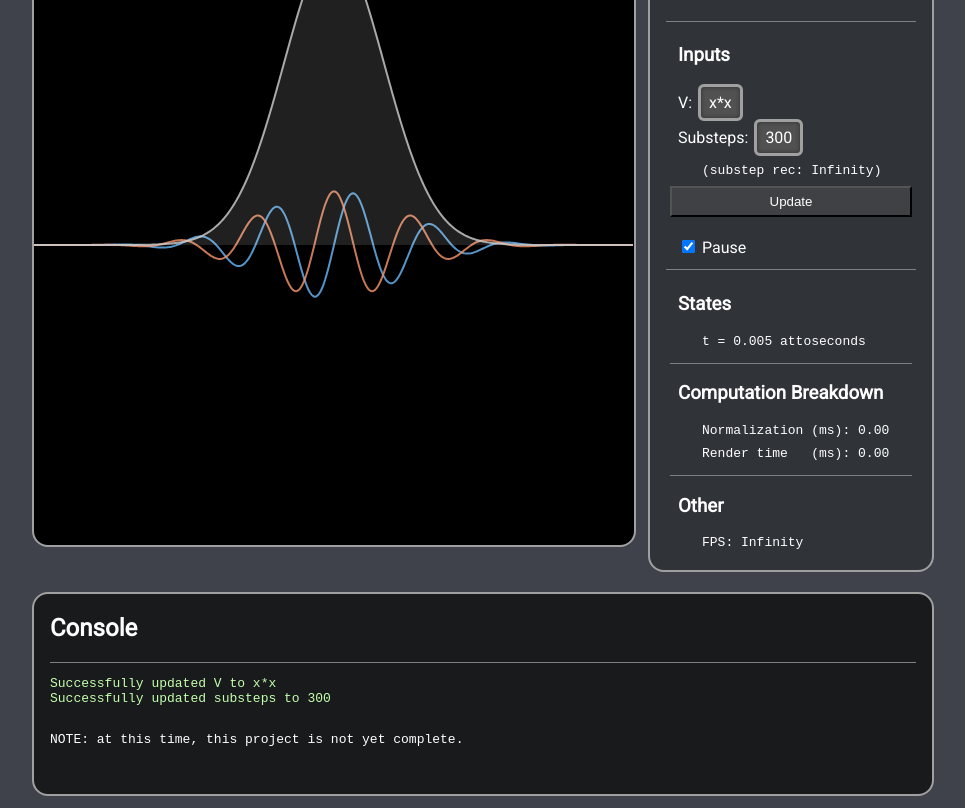
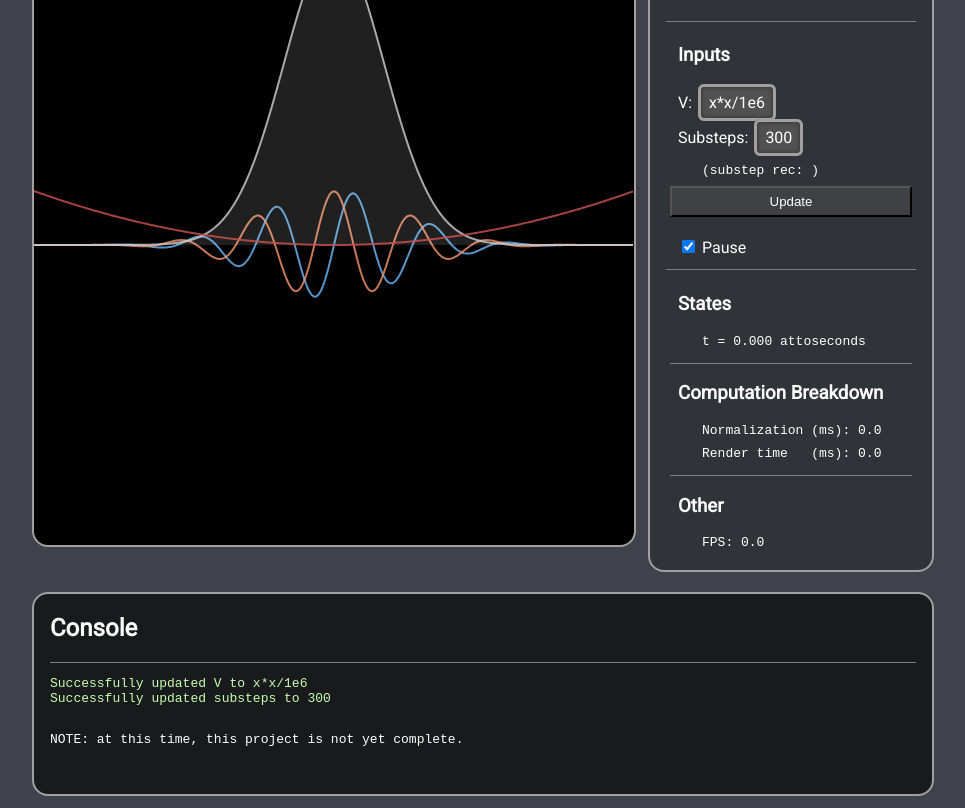
Before and after one commit to piano-miles/Wavefunction-Simulator, a plain HTML site: page index.html in a window 1280 px wide. Both pictures are taken after a click on the button "Update". Shown: the part 142-950 px from the top of the page, without its empty margins (157-1122 px from the left). Drawn offline with Linux system fonts and the light colour scheme.

Commit message:
Made stuff better basically

```diff
--- a/index.html
+++ b/index.html
@@ -43,7 +43,7 @@
                             <div class="iblock">
                                 <label class="label">V: </label>
                                 <p class="inline">
-                                    <span class="input" role="textbox" id="V" contenteditable> x*x </span>
+                                    <span class="input" role="textbox" id="V" contenteditable> x*x/1e6 </span>
                                 </p>
                             </div>
 
@@ -71,22 +71,22 @@
                         <div class="flex-child parameters-div" id="outputs">
                             <div class="parameter-group">
                                 <h3 class="parameters-head">States</h3>
-                                <pre class="parameters-text" id="t">t=</pre>
+                                <pre class="parameters-text" id="t">t = 0.000 attoseconds</pre>
                             </div>
 
                             <hr>
 
                             <div class="parameter-group">
                                 <h3 class="parameters-head">Computation Breakdown</h3>
-                                <pre class="parameters-text" id="t1">Normalization (ms): </pre>
-                                <pre class="parameters-text" id="t2">Render time (ms): </pre>
+                                <pre class="parameters-text" id="t1">Normalization (ms): 0.0</pre>
+                                <pre class="parameters-text" id="t2">Render time   (ms): 0.0</pre>
                             </div>
 
                             <hr>
 
                             <div class="parameter-group">
                                 <h3 class="parameters-head">Other</h3>
-                                <pre class="parameters-text" id="fps">FPS: </pre>
+                                <pre class="parameters-text" id="fps">FPS: 0.0</pre>
                             </div>
                         </div>
 
@@ -104,7 +104,7 @@
         </div>
     </div>
 
-    <script src="main.js"></script>
+    <script src="mini.js"></script>
 </body>
 
 </html>
--- a/main.js
+++ b/main.js
@@ -1,26 +1,53 @@
+var console_out; // Make global
+
 function setup() {
     const canvas = document.getElementById("canvas");
     let console_output = document.getElementById("console-p");
+
+    console_out = function () {
+        let a = arguments;
+        if (a.length == 3 || a.length == 4 && a[3]) {
+            let value = a[0];
+            let type = a[1];
+            let action = a[2];
+
+            if (type == 'red') {
+                type = '#ed2f2f';
+            } else if (type == 'green') {
+                type = '#c4ffad';
+            } else if (type == 'white') {
+                type = '#ffffff';
+            }
+            console_output.style.color = type;
+
+            if (action == 'add') {
+                console_output.innerHTML += value;
+            } else {
+                console_output.innerHTML = value;
+            }
+        } else {
+            if (a[3]) throw "Incorrect number of arguments passed (" + a.length + ").";
+        };
+    }
 
     if (canvas.getContext) {
         canvas.width = 600;
         canvas.height = 600;
 
-        try {
-            draw();
-        } catch (error) {
+        //try {
+        draw();
+        /*} catch (error) {
             console_output.style.color = '#ed2f2f';
             console_output.innerHTML = "Uh oh. Looks like there's a problem with the code.\nPlease paste the following line(s) in a pull request:\n\n";
             console_output.innerHTML += "error message:  " + error.message + "\n";
             console_output.innerHTML += "error name:     " + error.name.message;
-        }
+        }*/
     } else {
         if (canvas.outerHTML) {
             try {
                 canvas.outerHTML = `<h1>There was an issue with canvas.</h1>`;
             } finally {
-                console_output.style.color = '#ed2f2f';
-                console_output.innerHTML = "Uh oh. Looks like there's a problem with canvas.";
+                console_out("Uh oh. Looks like there's a problem with canvas.", "red", "set")
             }
         }
     }
@@ -44,6 +71,7 @@ function draw() {
     let t1 = document.getElementById("t1");
     let t2 = document.getElementById("t2");
 
+    // HTML elements
     let V_display = document.getElementById("V");
     let time_display = document.getElementById("t");
     let fps_display = document.getElementById("fps");
@@ -52,9 +80,25 @@ function draw() {
     let paused = document.getElementById("paused");
     let console_output = document.getElementById("console-p");
 
+    // Parameters
+    let fps = 0;
+    let substeps = 400;
+    let global_time = 0;
+    let dt = 0.01;
+
     let init = true;
     let V = []; // Potential
-    let Vfunc = "x*x";
+    let Vfunc = '';
+
+    // Init
+    let wfunc = new Array(600).fill([0, 0]); //Wave function
+    let wf2 = new Array(600).fill(0); //Square density
+
+    // Accumulating computation time counters
+    let t1acc = 0;
+    let t2acc = 0;
+    let frame = 0;
+    let toacc = 0; // total
 
     //
     // Function definitions
@@ -119,22 +163,26 @@ function draw() {
         ctx.stroke();
     }
 
-    function sqa(wfunc) {
-        return wfunc.map(a => a[0] * a[0] + a[1] * a[1]);
+    function sqa(wf_local) {
+        return wf_local.map(a => a[0] * a[0] + a[1] * a[1]);
     }
 
-    function normalise(wfunc, sqd) {
+    function normalise(wf_local, sqd) {
         RMS = 0;
         sqd.forEach(a =>
             RMS += a // Integrate <wfunc|wfunc>
         )
         RMS = Math.sqrt(RMS); // Root
-        return wfunc.map(x => x.map(y => y / RMS)); // Normalise
+        return wf_local.map(x => x.map(y => y / RMS)); // Normalise
     }
 
-    document.getElementById("update").onclick = function () {
+    function update_inputs() {
+        console.log("updating inputs");
+
         let vin = V_display.innerHTML.trim();
         maths.forEach(e => vin.replace(e, 'Math.' + e));
+        success = false;
+
         try {
             for (let x = 0; x < 600; x++) {
                 let y = eval(vin);
@@ -143,58 +191,61 @@ function draw() {
 
             computePotential();
 
-            console_output.style.color = '#c4ffad';
-            console_output.innerHTML = "Successfully updated V to " + Vfunc + "\n";
+            console_out("Successfully updated V to " + Vfunc + "\n", "green", "set");
 
             let subin = substep_display.innerHTML.trim();
             try {
                 subin = Math.floor(subin) + 0;
                 if (subin > 0 && subin < Infinity) {
                     substeps = subin;
-                    console_output.style.color = '#c4ffad';
-                    console_output.innerHTML += "Successfully updated substeps to " + substeps;
+                    console_out("Successfully updated substeps to " + substeps, "green", "add");
+                    success = true;
                 } else {
-                    console_output.style.color = '#ed2f2f';
-                    console_output.innerHTML += "ERROR:\nUpdating substeps:\n" + "Invalid value.\nPlease make sure it is a positive non-zero int.";
+                    console_out("ERROR:\nUpdating substeps:\n" + "Invalid value.\nPlease make sure it is a positive non-zero int.", "red", "add");
                 }
             } catch (error) {
-                console_output.style.color = '#ed2f2f';
-                console_output.innerHTML += "ERROR:\nUpdating substeps:\n" + error;
+                console_out("ERROR:\nUpdating substeps:\n" + error, "red", "add");
             }
         } catch (error) {
-            console_output.style.color = '#ed2f2f';
-            console_output.innerHTML = "ERROR:\nUpdating potential:\n" + error;
+            console_out("ERROR:\nUpdating potential:\n" + error, "red", "set");
+        }
+
+        if (success) {
+            ctx.clearRect(0, 0, canvas.width, canvas.height);
+            renderPath(wfunc, wf2);
         }
     }
+
+    function initialise() {
+        for (let i = 0; i < 600; i++) {
+            let j = (i - 300) * 0.01;
+            let amplitude = complex_exponential(j * 8, Math.exp(-j * j));
+            wfunc[i] = amplitude; // Complex number as [r, i]
+            let sq = amplitude[0] * amplitude[0] + amplitude[1] * amplitude[1];
+            wf2[i] = sq;
+        }
+
+        wf2 = sqa(wfunc); // Compute square density
+        wfunc = normalise(wfunc, wf2); // Normalise wavefunction
+        update_inputs(false); // Load inputs and render on canvas
+
+        console_out('To begin, uncheck the "pause" box.', 'white', 'set');
+    }
+
+    document.getElementById("update").addEventListener('click', event => {
+        update_inputs();
+    });
 
     //
     // Draw
     //
 
-    // Init
-    let wfunc = []; //Wave function
-    let wf2 = []; //Square density
-    for (let i = 0; i < 600; i++) {
-        let j = (i - 300) * 0.01;
-        let amplitude = complex_exponential(j * 8, Math.exp(-j * j));
-        wfunc.push(amplitude); // Complex number as [r, i]
-        let sq = amplitude[0] * amplitude[0] + amplitude[1] * amplitude[1];
-        wf2.push(sq);
-    }
-
-    // Accumulating computation time counters
-    let t1acc = 0;
-    let t2acc = 0;
-    let frame = 0;
-    let toacc = 0; // total
-    let fps = 0;
-    let substeps = 400;
-    let global_time = 0;
-    let dt = 0.01;
+    // Initialise wavefunction
+    initialise();
 
     // Loop
     function update() {
-        if (!paused.checked || init) {
+        if (!paused.checked) {
 
             let times = [];
 
@@ -239,12 +290,12 @@ function draw() {
             // Loop
             frame++;
             if (frame >= 240) frame = 0;
-            init = false;
         }
 
         requestAnimationFrame(update);
     }
 
     // Begin loop
+    init = false;
     update();
 }
--- /dev/null
+++ b/mini.js
@@ -0,0 +1,132 @@
+var setup, draw, console_out;
+(function () {
+    var _$0 = this,
+        _2 = function () {
+            let e = document.getElementById("canvas"),
+                t = document.getElementById("console-p");
+            if (console_out = function () {
+                var e = arguments;
+                if (3 == e.length || 4 == e.length && e[3]) {
+                    let n = e[0],
+                        o = e[1],
+                        $ = e[2];
+                    "red" == o ? o = "#ed2f2f" : "green" == o ? o = "#c4ffad" : "white" == o && (o = "#ffffff"), t.style.color = o, "add" == $ ? t.innerHTML += n : t.innerHTML = n
+                } else if (e[3]) throw "Incorrect number of arguments passed (" + e.length + ")."
+            }, e.getContext) e.width = 600, e.height = 600, draw();
+            else if (e.outerHTML) try {
+                e.outerHTML = "<h1>There was an issue with canvas.</h1>"
+            } finally {
+                    console_out("Uh oh. Looks like there's a problem with canvas.", "red", "set")
+                }
+        },
+        _3 = function () {
+            let canvas = document.getElementById("canvas"),
+                ctx = canvas.getContext("2d");
+            ctx.globalCompositeOperation = "destination-over";
+            let yscale = 600,
+                xscale = 1,
+                tscale = 1,
+                maths = ["abs", "acos", "asin", "atan", "cbrt", "ceil", "cos", "cosh", "exp", "floor", "hypot", "log", "max", "min", "pow", "random", "round", "sign", "sin", "sinh", "sqrt", "tan", "tanh", "trunc"],
+                t1 = document.getElementById("t1"),
+                t2 = document.getElementById("t2"),
+                V_display = document.getElementById("V"),
+                time_display = document.getElementById("t"),
+                fps_display = document.getElementById("fps"),
+                substep_display = document.getElementById("substeps"),
+                subrec_display = document.getElementById("subrec"),
+                paused = document.getElementById("paused"),
+                console_output = document.getElementById("console-p"),
+                fps = 0,
+                substeps = 400,
+                global_time = 0,
+                dt = .01,
+                init = !0,
+                V = [],
+                Vfunc = "",
+                wfunc = Array(600).fill([0, 0]),
+                wf2 = Array(600).fill(0),
+                t1acc = 0,
+                t2acc = 0,
+                frame = 0,
+                toacc = 0;
+
+            function computePotential() {
+                V = [];
+                for (let x = -300; x < 300; x++) V.push(eval(Vfunc))
+            }
+
+            function complex_exponential(e, t) {
+                return [Math.cos(e) * t, Math.sin(e) * t]
+            }
+
+            function renderPath(e, t) {
+                ctx.lineWidth = 2, ctx.strokeStyle = "#cc5050d0", ctx.beginPath(), ctx.moveTo(0, 300 - V[0] * yscale);
+                for (let n = 1; n < 600; n++) ctx.lineTo(n, 300 - V[n] * yscale);
+                ctx.stroke(), ctx.fillStyle = "#ffffff20", ctx.strokeStyle = "#ccccccd0", pdfscale = 300 / Math.max.apply(null, t), ctx.beginPath(), ctx.moveTo(0, 300 - t[0] * pdfscale);
+                for (let o = 1; o < t.length; o++) {
+                    var $ = 300 - t[o] * pdfscale;
+                    ctx.lineTo(o, $)
+                }
+                ctx.stroke(), ctx.closePath(), ctx.fill(), ctx.strokeStyle = "#f79368d0", ctx.beginPath(), ctx.moveTo(0, 300 - e[0][0] * yscale);
+                for (let l = 1; l < e.length; l++) {
+                    var s = 300 - e[l][0] * yscale;
+                    ctx.lineTo(l, s)
+                }
+                ctx.stroke(), ctx.strokeStyle = "#68b7f7d0", ctx.beginPath(), ctx.moveTo(0, 300 - e[0][1] * yscale);
+                for (let i = 1; i < e.length; i++) {
+                    var r = 300 - e[i][1] * yscale;
+                    ctx.lineTo(i, r)
+                }
+                ctx.stroke()
+            }
+
+            function sqa(e) {
+                return e.map(e => e[0] * e[0] + e[1] * e[1])
+            }
+
+            function normalise(e, t) {
+                return RMS = 0, t.forEach(e => RMS += e), RMS = Math.sqrt(RMS), e.map(e => e.map(e => e / RMS))
+            }
+
+            function update_inputs() {
+                console.log("updating inputs");
+                let vin = V_display.innerHTML.trim();
+                maths.forEach(e => vin.replace(e, "Math." + e)), success = !1;
+                try {
+                    for (let x = 0; x < 600; x++) {
+                        let y = eval(vin)
+                    }
+                    Vfunc = vin, computePotential(), console_out("Successfully updated V to " + Vfunc + "\n", "green", "set");
+                    let subin = substep_display.innerHTML.trim();
+                    try {
+                        0 < (subin = Math.floor(subin) + 0) && subin < 1 / 0 ? (substeps = subin, console_out("Successfully updated substeps to " + substeps, "green", "add"), success = !0) : console_out("ERROR:\nUpdating substeps:\nInvalid value.\nPlease make sure it is a positive non-zero int.", "red", "add")
+                    } catch (e) {
+                        console_out("ERROR:\nUpdating substeps:\n" + e, "red", "add")
+                    }
+                } catch (e) {
+                    console_out("ERROR:\nUpdating potential:\n" + e, "red", "set")
+                }
+                success && (ctx.clearRect(0, 0, canvas.width, canvas.height), renderPath(wfunc, wf2))
+            }
+
+            function initialise() {
+                for (let e = 0; e < 600; e++) {
+                    var t = complex_exponential(8 * (t = .01 * (e - 300)), Math.exp(-t * t));
+                    t = (wfunc[e] = t)[0] * t[0] + t[1] * t[1], wf2[e] = t
+                }
+                wf2 = sqa(wfunc), wfunc = normalise(wfunc, wf2), update_inputs(!1), console_out('To begin, uncheck the "pause" box.', "white", "set")
+            }
+
+            function update() {
+                if (!paused.checked) {
+                    let e = [];
+                    ctx.clearRect(0, 0, canvas.width, canvas.height), e.push(performance.now()), wf2 = sqa(wfunc), wfunc = normalise(wfunc, wf2), e.push(performance.now()), renderPath(wfunc, wf2), e.push(performance.now()), t1acc += e[1] - e[0], t2acc += e[2] - e[1], toacc += e[2] - e[0], frame % 60 == 0 && (t1.innerHTML = "Normalization (ms): " + (t1acc / 60).toFixed(2), t2.innerHTML = "Render time   (ms): " + (t2acc / 60).toFixed(2), fps = 6e4 / toacc, fps_display.innerHTML = "FPS: " + fps.toFixed(1), subrec = 10 * Math.round(substeps * fps / 400), subrec_display.innerHTML = "(substep rec: " + subrec + ")", t1acc = 0, t2acc = 0, toacc = 0), global_time += dt * substeps, time_display.innerHTML = "t = " + (.001288 * global_time).toFixed(3) + " attoseconds", 240 <= ++frame && (frame = 0)
+                }
+                requestAnimationFrame(update)
+            }
+            document.getElementById("update").addEventListener("click", e => {
+                update_inputs()
+            }), initialise(), init = !1, update()
+        };
+    _$0.setup = _2, _$0.draw = _3
+}).call(this);
```
